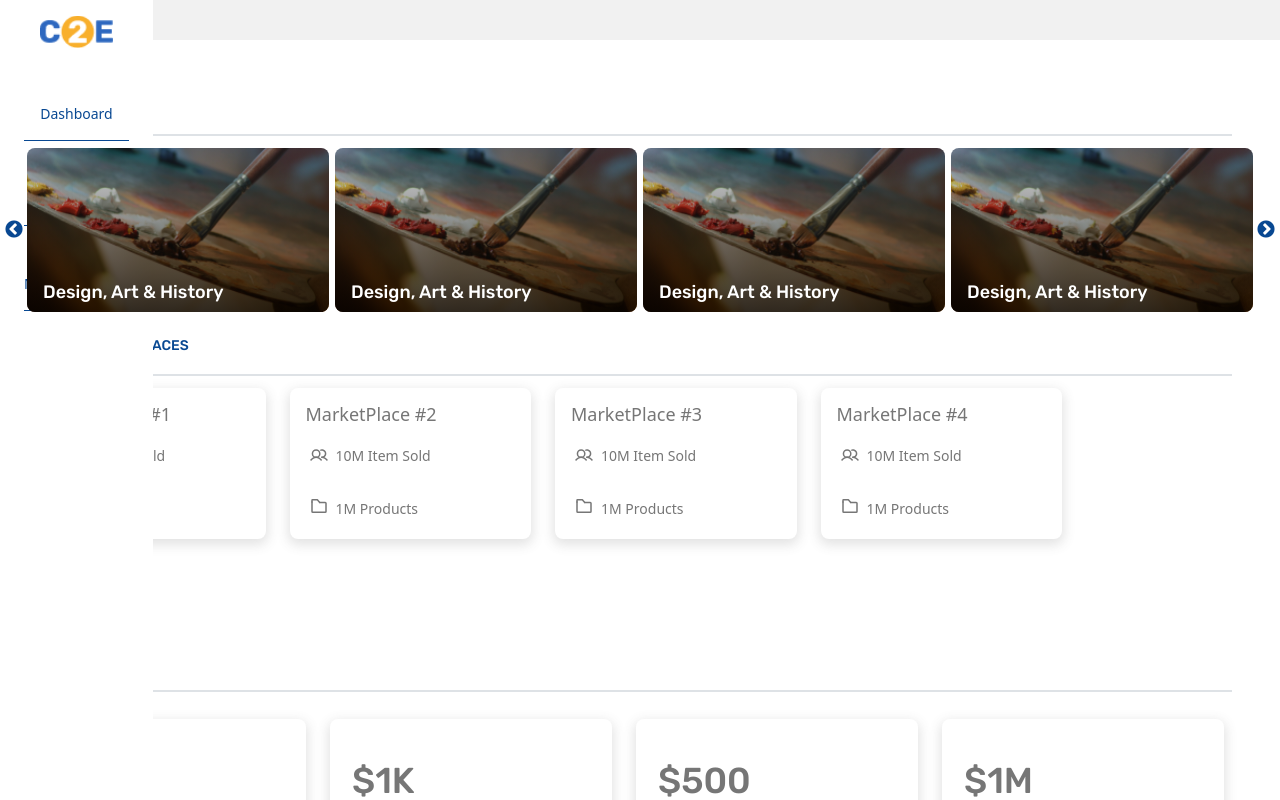
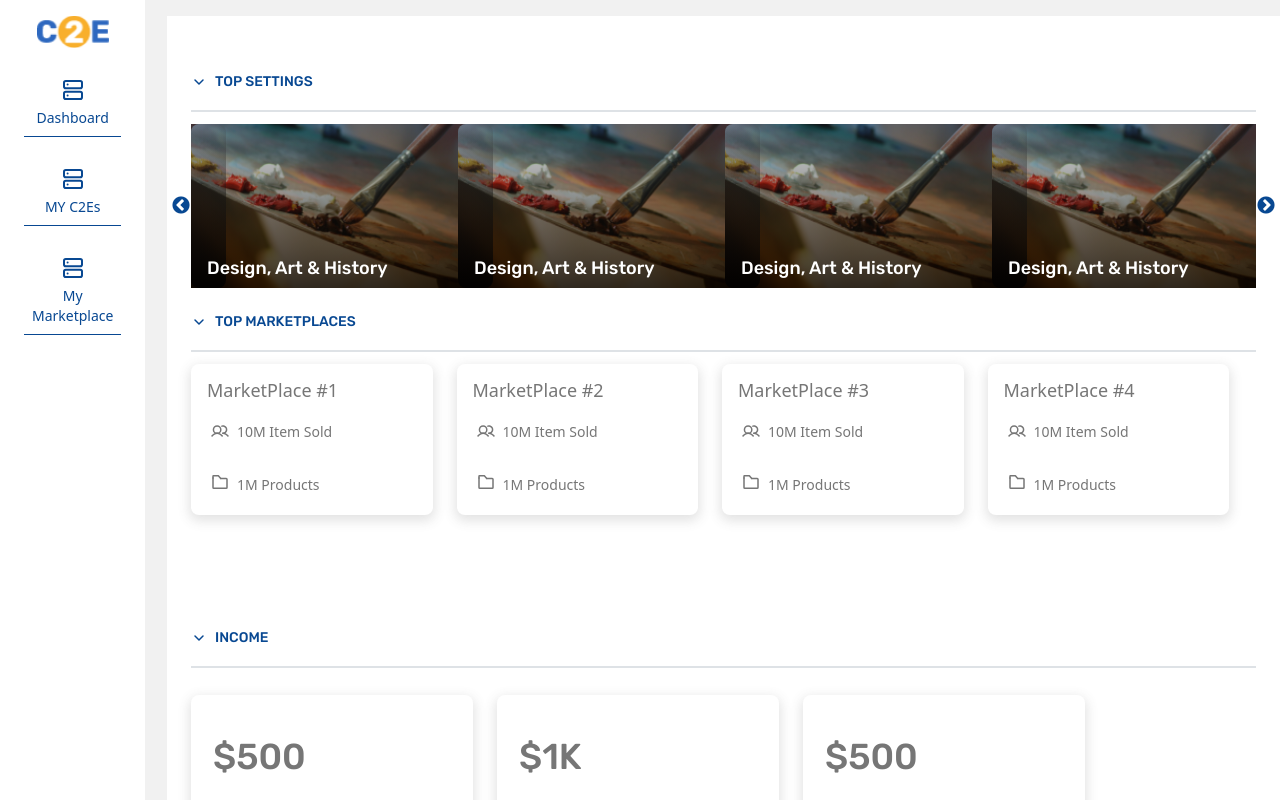
Before and after one commit to CurrikiEducationalExperiences/c2e-reader-prototype, a React (Create React App) app: page / in a window 1280 px wide. Shown: the top 800 px of the page. Built offline with nearby package versions, Linux system fonts and the light colour scheme.

Commit message:
added icon

```diff
--- a/src/components/dashboard/dashboardSettings/Settings.js
+++ b/src/components/dashboard/dashboardSettings/Settings.js
@@ -1,10 +1,10 @@
-import React from "react";
+import React from 'react';
 
-import Slider from "react-slick";
+import Slider from 'react-slick';
 
-import "../style.scss";
+import '../style.scss';
 
-import DropdownButton from "../../../utils/dropdownButton";
+import DropdownButton from '../../../utils/dropdownButton';
 
 const TopSettings = ({ datacard }) => {
   const settings = {
@@ -13,36 +13,30 @@ const TopSettings = ({ datacard }) => {
     infinite: true,
     speed: 500,
     slidesToShow: 4,
-    slidesToScroll: 4,
+    slidesToScroll: 1,
     responsive: [
       {
         breakpoint: 1024,
         settings: {
           slidesToShow: 3,
-          slidesToScroll: 3,
-          infinite: true,
-          dots: true,
         },
       },
       {
         breakpoint: 600,
         settings: {
           slidesToShow: 2,
-          slidesToScroll: 2,
-          initialSlide: 2,
         },
       },
       {
         breakpoint: 480,
         settings: {
           slidesToShow: 1,
-          slidesToScroll: 1,
         },
       },
     ],
   };
 
-  const data = datacard?.filter((item) => item.title === "TOP SETTINGS");
+  const data = datacard?.filter((item) => item.title === 'TOP SETTINGS');
 
   return (
     <>
@@ -55,9 +49,15 @@ const TopSettings = ({ datacard }) => {
               className=" relative before:absolute before:z-[2] before:left-0 before:right-0 before:h-full before:bg-blueGradient before:rounded-lg flex items-end w-full max-w-[302px] pb-2 pl-4 min-h-[156px] rounded-lg "
             >
               <div className=" w-full h-[156px] flex items-end ">
-                <h3 className=" text-lg leading-6 font-Rubik font-medium text-white m-0 relative z-[2] ">{item.text}</h3>
+                <h3 className=" text-lg leading-6 font-Rubik font-medium text-white m-0 relative z-[2] ">
+                  {item.text}
+                </h3>
               </div>
-              <img src={item.img} alt="image" className=" w-full max-w-[302px] h-full z-[1] absolute top-0 right-0 left-0 rounded-lg " />
+              <img
+                src={item.img}
+                alt="image"
+                className=" w-full max-w-[302px] h-full z-[1] absolute top-0 right-0 left-0 rounded-lg "
+              />
             </div>
           ))}
         </Slider>
--- a/src/components/dashboard/dashboardSettings/TopMarketPlace.js
+++ b/src/components/dashboard/dashboardSettings/TopMarketPlace.js
@@ -1,19 +1,22 @@
-import React from "react";
+import React from 'react';
 
-import DropdownButton from "../../../utils/dropdownButton";
-import Contact from "../../../assets/images/contact.svg";
-import Folder from "../../../assets/images/folder.svg";
+import DropdownButton from '../../../utils/dropdownButton';
+import Contact from '../../../assets/images/contact.svg';
+import Folder from '../../../assets/images/folder.svg';
 
 const TopMarketPlace = ({ datacard }) => {
-  const data = datacard.filter((item) => item.title === "TOP MARKETPLACES");
+  const data = datacard.filter((item) => item.title === 'TOP MARKETPLACES');
 
   return (
     <>
       <div className="">
         <DropdownButton btntext="TOP MARKETPLACES" />
-        <div className=" flex items-center gap-4 ">
+        <div className=" flex items-center gap-4  flex-wrap">
           {data?.[0]?.marketPlaceList?.map((item, index) => (
-            <div key={index} className="p-[16px] w-[241.5px] rounded-lg rounded-s-lg shadow-mainshadow text-gray100">
+            <div
+              key={index}
+              className="p-[16px] w-[241.5px] rounded-lg rounded-s-lg shadow-mainshadow text-gray100"
+            >
               <h2 className="text-[18px] mb-[16px] ">{item.heading}</h2>
               <div className="flex items-baseline gap-2 p-1 mb-6 ">
                 <img src={Contact} alt="Contact Icon" />
--- a/src/components/dashboard/dashboardSettings/income.js
+++ b/src/components/dashboard/dashboardSettings/income.js
@@ -1,16 +1,19 @@
-import React from "react";
+import React from 'react';
 
-import DropdownButton from "../../../utils/dropdownButton";
+import DropdownButton from '../../../utils/dropdownButton';
 
 const Income = ({ datacard }) => {
-  const data = datacard.filter((item) => item.title === "INCOME");
+  const data = datacard.filter((item) => item.title === 'INCOME');
 
   return (
     <>
       <DropdownButton btntext="INCOME" className=" pt-[113px] " mb />
-      <div className=" flex items-center gap-4 ">
+      <div className=" flex items-center gap-4 flex-wrap ">
         {data?.[0].incomeList?.map((item, index) => (
-          <div key={index} className="pt-[42px] pb-2 pl-4 w-[282px] rounded-lg rounded-s-lg shadow-mainshadow text-gray100 font-Rubik">
+          <div
+            key={index}
+            className="pt-[42px] pb-2 pl-4 w-[282px] rounded-lg rounded-s-lg shadow-mainshadow text-gray100 font-Rubik"
+          >
             <h2 className="text-4xl pl-[6px] mb-[34px]">{item.price}</h2>
             <p className="font-medium text-lg">{item.income}</p>
           </div>
--- a/src/components/dashboard/dashboardSettings/index.js
+++ b/src/components/dashboard/dashboardSettings/index.js
@@ -13,7 +13,7 @@ const DashboardSetting = ({ dashboardData }) => {
   const datacard = dashboardData?.map((item) => item);
 
   return (
-    <div className=" w-full bg-mainbg pt-10 pb-8 ">
+    <div className=" w-full bg-mainbg pt-3 pb-8  pl-[167px]">
       <div className=" max-w-[1330px] m-auto pt-[32px] px-6 bg-white ">
         <div className=" pb-[148px] ">
           {/* top settings */}
--- a/src/components/dashboard/marketplace.js
+++ b/src/components/dashboard/marketplace.js
@@ -25,7 +25,7 @@ const dataList = [
 
 const Marketplace = ({ MarketDataList }) => {
   return (
-    <div className=" w-full bg-mainbg pt-10 pb-8 ">
+    <div className=" w-full bg-mainbg pt-8 pb-8 pl-[167px]">
       <div className=" max-w-[1330px] m-auto pt-[32px] px-6 bg-white ">
         <div className="mt-[42px] pb-[42px]">
           <h3 className=" font-medium text-sm text-[#084892] w-full pb-[18px] border-b-[1px] border-solid border-b-[#DDDDDD] mb-[23px]">
--- a/src/components/dashboard/myc2e/index.js
+++ b/src/components/dashboard/myc2e/index.js
@@ -12,7 +12,7 @@ import FilterResult from '../filterResult';
 
 const Index = ({ MyC2Es }) => {
   return (
-    <div className=" w-full bg-mainbg pt-10 pb-8 ">
+    <div className=" w-full bg-mainbg pt-8 pb-8  pl-[167px]">
       <div className=" max-w-[1330px] m-auto pt-[32px] px-6 bg-white ">
         <div className=" mt-[47px] flex justify-between items-start gap-6 ">
           <FilterResult />
--- a/src/components/layout/sidebar.js
+++ b/src/components/layout/sidebar.js
@@ -1,31 +1,36 @@
 import React from 'react';
 import C2ELogo from '../../assets/images/c2e.svg';
+import SideBarIcon from '../../assets/images/sidebar-icon.svg';
 import { Link } from 'react-router-dom';
 
 const Sidebar = () => {
   return (
-    <div className="min-w-[70px] bg-white h-screen fixed top-0 left-0 px-4 py-3">
-      <div className="w-full h-full flex flex-col justify-start gap-8">
-        <img
-          src={C2ELogo}
-          alt="c2e logo"
-          className="w-full h-8 object-contain mb-4"
-        />
-
-        <Link to="/" className="no-underline mb-3">
-          <div className="w-full border-b-[1px] border-solid border-[#084892] text-center pb-2">
-            <h4 className="font-medium text-sm text-[#084892]">Dashboard</h4>
+    <div className="min-w-[70px] bg-white h-screen z-50 fixed top-0 left-0 px-4 py-3">
+      <img
+        src={C2ELogo}
+        alt="c2e logo"
+        className="w-full h-8 object-contain mb-6"
+      />
+      <div className="w-full h-full flex flex-col justify-start gap-4">
+        <Link to="/" className="no-underline  w-full ">
+          <div className="w-full border-b-[1px] border-solid border-[#084892] hover:bg-[#f1f1f1] text-center p-2 flex flex-col items-center gap-2 ">
+            <img src={SideBarIcon} alt="SideBarIcon" className="w-5 h-5" />
+            <h4 className="font-normal  text-sm text-[#084892] m-0 ">
+              Dashboard
+            </h4>
           </div>
         </Link>
-        <Link to="/my-c2e" className="no-underline mb-3">
-          <div className="w-full border-b-[1px] border-solid border-[#084892] text-center  pb-2">
-            <h4 className="font-medium text-sm text-[#084892]">MY C2Es</h4>
+        <Link to="/my-c2e" className="no-underline  w-full">
+          <div className="w-full border-b-[1px] border-solid border-[#084892] hover:bg-[#f1f1f1] text-center  p-2 flex flex-col items-center gap-2">
+            <img src={SideBarIcon} alt="SideBarIcon" className="w-5 h-5" />
+            <h4 className="font-normal  text-sm text-[#084892] m-0">MY C2Es</h4>
           </div>
         </Link>
-        <Link to="/my-marketplace" className="no-underline mb-3">
-          <div className="w-full border-b-[1px] border-solid border-[#084892] text-center  pb-2">
-            <h4 className="font-medium text-sm text-[#084892]">
-              My Marketplace
+        <Link to="/my-marketplace" className="no-underline  w-full">
+          <div className="w-full border-b-[1px] border-solid border-[#084892] hover:bg-[#f1f1f1] text-center  p-2 flex flex-col items-center gap-2">
+            <img src={SideBarIcon} alt="SideBarIcon" className="w-5 h-5" />
+            <h4 className="font-normal  text-sm text-[#084892] m-0">
+              My <br /> Marketplace
             </h4>
           </div>
         </Link>
--- a/src/pages/index.js
+++ b/src/pages/index.js
@@ -1,18 +1,22 @@
-import React from "react";
+import React from 'react';
 
-import Dashboard from "../components/dashboard";
+import Dashboard from '../components/dashboard';
 
-import { dashboard, MyC2Es, MarketDataList } from "../data/dummyData";
+import { dashboard, MyC2Es, MarketDataList } from '../data/dummyData';
 
-console.log("c2eData here", dashboard);
-console.log("MyC2Es here", MyC2Es);
-console.log("MarketDataList", MarketDataList);
+console.log('c2eData here', dashboard);
+console.log('MyC2Es here', MyC2Es);
+console.log('MarketDataList', MarketDataList);
 
 const Index = () => {
   return (
-    <div className=" w-full bg-mainbg pt-10 pb-8 ">
+    <div className=" w-full bg-mainbg pt-8 pb-8 ">
       <div className=" max-w-[1330px] m-auto pt-[32px] px-6 bg-white ">
-        <Dashboard dashboard={dashboard} MyC2Es={MyC2Es} MarketDataList={MarketDataList} />
+        <Dashboard
+          dashboard={dashboard}
+          MyC2Es={MyC2Es}
+          MarketDataList={MarketDataList}
+        />
       </div>
     </div>
   );
```
Also changed, not shown: src/assets/images/sidebar-icon.svg (added).
